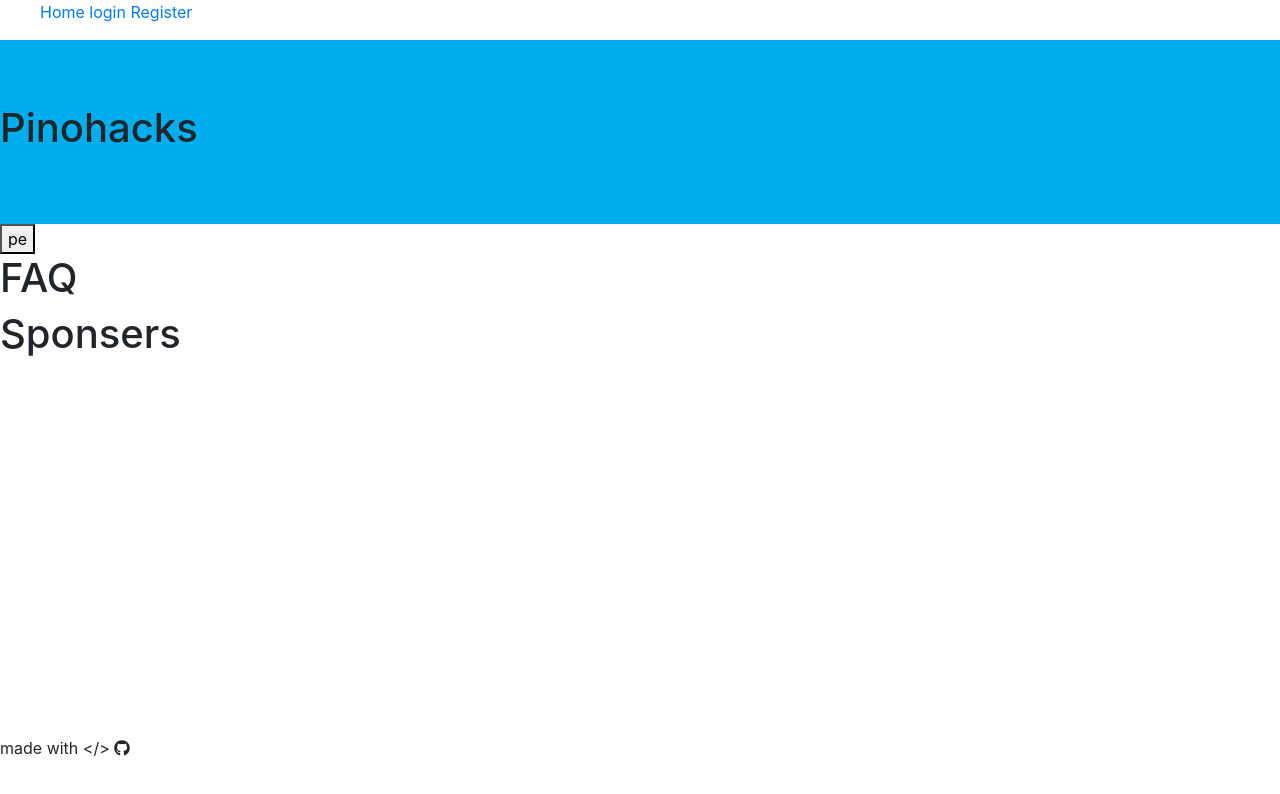
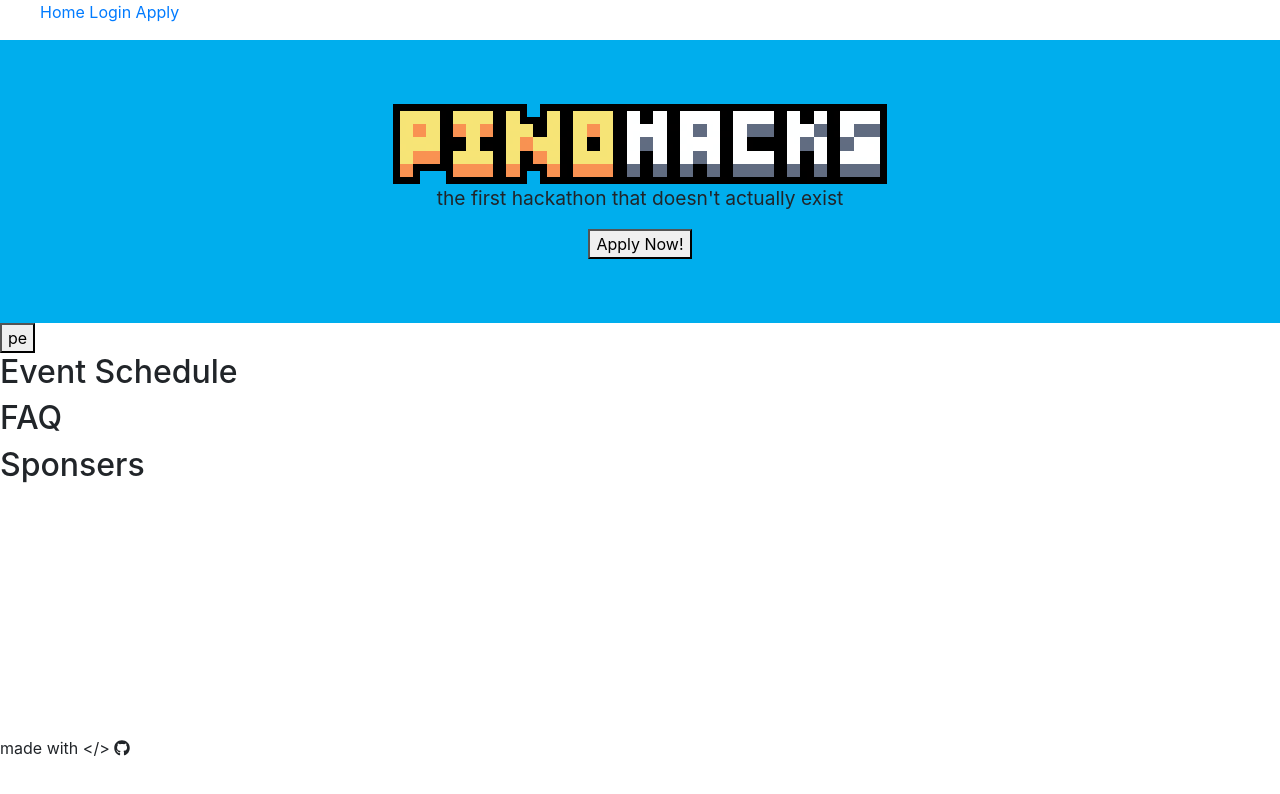
Before and after one commit to MrPicklePinosaur/PinoHacks-Frontend, a Vue app: page / in a window 1280 px wide. Shown: the top 794 px of the page. Built offline with nearby package versions, Linux system fonts and the light colour scheme.

Commit message:
router stuff

```diff
--- a/src/components/Navbar.vue
+++ b/src/components/Navbar.vue
@@ -5,8 +5,8 @@
     <nav id="navbar-main">
       <ul id="navbar-list">
         <router-link to="/">Home </router-link>
-        <router-link to="/login">login </router-link>
-        <router-link to="/register">Register</router-link>
+        <router-link to="/login">Login </router-link>
+        <router-link to="/apply">Apply</router-link>
       </ul>
     </nav>
   </div>
--- a/src/main.js
+++ b/src/main.js
@@ -1,7 +1,7 @@
 import Vue from 'vue'
 import App from './App.vue'
-import router from './router'
-import store from './store'
+import router from './router/router'
+import store from './store/store'
 
 import BootStrapVue from 'bootstrap-vue'
 import 'bootstrap/dist/css/bootstrap.css'
--- a/src/router/index.js
+++ b/src/router/router.js
@@ -1,7 +1,7 @@
 import Vue from 'vue'
 import VueRouter from 'vue-router'
 import Home from '../views/Home.vue'
-import Register from '../views/Register'
+import Apply from '../views/Apply'
 import Login from '../views/Login'
 
 Vue.use(VueRouter)
@@ -13,9 +13,9 @@ const routes = [
     component: Home
   },
   {
-    path: '/register',
-    name: 'Register',
-    component: Register
+    path: '/apply',
+    name: 'Apply',
+    component: Apply
   },
   {
     path: '/login',
--- /dev/null
+++ b/src/store/auth.module.js
@@ -0,0 +1,19 @@
+
+const localData = JSON.parse(localStorage.getItem('localData'))
+const initialState = (localData != null)
+  ? { accessToken: localData.accessToken, loggedIn: true }
+  : { accessToken: null, loggedIn: false }
+
+export const auth = {
+
+  namespaced: true,
+
+  state: initialState,
+
+  mutations: { },
+
+  actions: { },
+
+  modules: { }
+
+}
--- a/src/store/index.js
+++ b/src/store/store.js
@@ -1,15 +1,14 @@
 import Vue from 'vue'
 import Vuex from 'vuex'
+
+import { auth } from './auth.module'
 
 Vue.use(Vuex)
 
 export default new Vuex.Store({
-  state: {
-  },
-  mutations: {
-  },
-  actions: {
-  },
+
   modules: {
+    auth
   }
+
 })
--- a/src/views/Register.vue
+++ b/src/views/Apply.vue
@@ -1,13 +1,13 @@
 
 <template>
   <div>
-    <h1>Register</h1>
+    <h1>Apply</h1>
   </div>
 </template>
 
 <script>
 export default {
-  name: 'Register'
+  name: 'Apply'
 }
 </script>
 
--- a/src/views/Home.vue
+++ b/src/views/Home.vue
@@ -3,13 +3,24 @@
   <div class="home">
 
     <div id="main-banner">
-      <h1>Pinohacks</h1>
+      <img
+        id="main-logo"
+        :src="`${publicPath}pinohacks_logo.png`"
+        alt="PinoHacks"
+      >
+      <p id="main-tagline">the first hackathon that doesn't actually exist</p>
+
+      <router-link to="/apply">
+        <button id="apply-button">Apply Now!</button>
+      </router-link>
     </div>
     <button @click.prevent="onRequest">pe</button>
 
-    <h1>FAQ</h1>
+    <h2>Event Schedule</h2>
 
-    <h1>Sponsers</h1>
+    <h2>FAQ</h2>
+
+    <h2>Sponsers</h2>
 
   </div>
 </template>
@@ -20,6 +31,11 @@ import { getAllEvents } from '../services/api.services'
 export default {
   name: 'Home',
   components: {
+  },
+  data () {
+    return {
+      publicPath: process.env.BASE_URL
+    }
   },
   methods: {
     onRequest () {
@@ -38,9 +54,21 @@ export default {
 
   #main-banner {
     background-color: var(--bg-light);
-
     padding-top: 4rem;
     padding-bottom: 4rem;
+
+    text-align: center;
+  }
+
+  #main-logo {
+    image-rendering: pixelated;
+    height: 5rem;
+    width: auto;
+  }
+
+  #main-tagline {
+    font-size: 1.2rem;
+    font-weight: 400;
   }
 
 </style>
--- a/src/views/Login.vue
+++ b/src/views/Login.vue
@@ -8,19 +8,21 @@
           class="login-input"
           type="text"
           placeholder="username"
+          v-model="loginForm.username"
           required
         >
       </div>
       <div class="row justify-content-md-center">
         <input
           class="login-input"
-          type="text"
+          type="password"
           placeholder="password"
+          v-model="loginForm.password"
           required
         >
       </div>
       <div class="row justify-content-md-center">
-        <button class="login-button">Sign In!</button>
+        <button class="login-button" @click="onSubmit">Sign In!</button>
       </div>
     </div>
 
@@ -29,7 +31,24 @@
 
 <script>
 export default {
-  name: 'Login'
+  name: 'Login',
+
+  data () {
+    return {
+      loginForm: {
+        username: '',
+        password: ''
+      }
+    }
+  },
+
+  methods: {
+    onSubmit (evt) {
+      evt.preventDefault()
+
+      console.log(`username: ${this.loginForm.username}, password: ${this.loginForm.password}`)
+    }
+  }
 }
 </script>
 
```
Also changed, not shown: public/pinohacks_logo.png (added).
